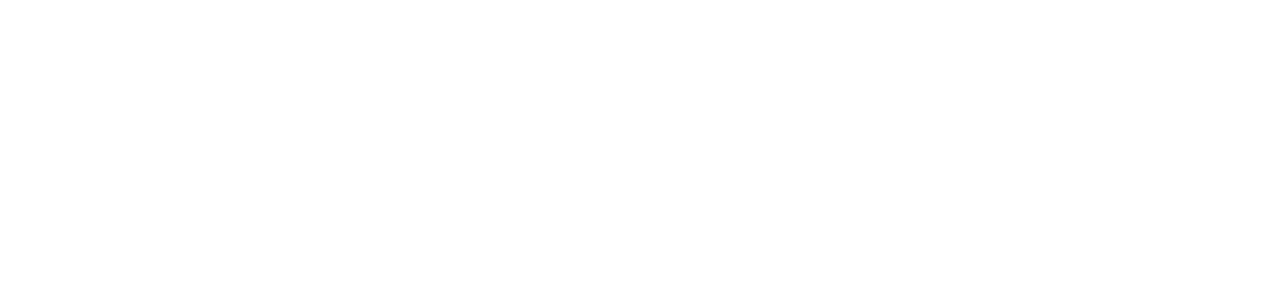
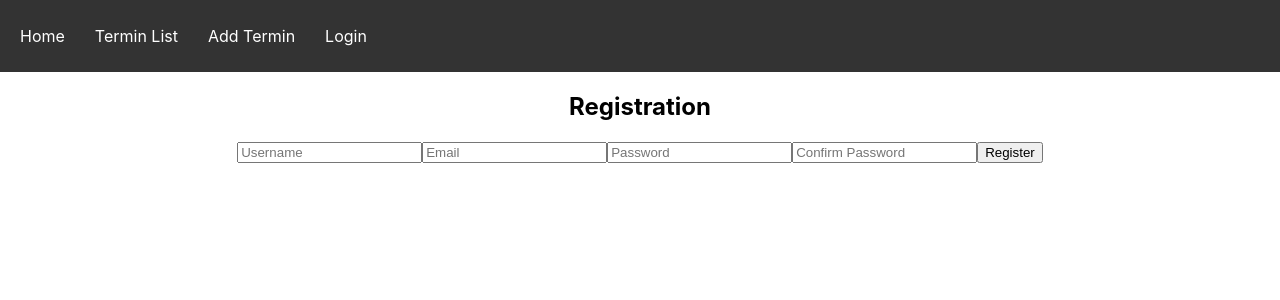
Before and after one commit to BlazheManev/frontend-services-sua, a React (Create React App) app: page /Register in a window 1280 px wide. Before the commit this address led to /404. Shown: the top 300 px of the page. Built offline with nearby package versions, Linux system fonts and the light colour scheme.

Commit message:
Login in register

```diff
--- a/src/App.tsx
+++ b/src/App.tsx
@@ -1,5 +1,5 @@
 import React from 'react';
-import './App.css';
+import './styles/App.css';
 import {Routes} from 'react-router-dom';     //TO JE NAMESTO SWITCH
 import {Route} from 'react-router-dom';
 import {Navigate} from 'react-router-dom';   //TO JE NAMESTO REDIRECT
@@ -7,18 +7,25 @@
 import {Helmet} from 'react-helmet';
 import TerminiList from './pages/TerminiList';
 import AddTerminForm from './pages/AddTerminForm';
+import Navbar from './Navbar';
+import LoginForm from './pages/Login';
+import RegistrationForm from './pages/RegisterForm';
 
 function App() {
   return (
     <Router>
+
       <Helmet><title>SUA-Services</title></Helmet>
       <div className = "App">
+      <Navbar/>
         <Routes>
 
           <Route path="/" element={<p>Osnovna stran</p>} />
 
           <Route path="/TerminiList" element={<TerminiList></TerminiList>} />
           <Route path="/AddTerminForm" element={<AddTerminForm></AddTerminForm>} />
+          <Route path="/Login" element={<LoginForm></LoginForm>} />
+          <Route path="/Register" element={<RegistrationForm></RegistrationForm>} />
 
           <Route  path="*" element={<Navigate to="/404"/>} />
 
--- /dev/null
+++ b/src/Navbar.tsx
@@ -0,0 +1,26 @@
+import React from 'react';
+import { Link } from 'react-router-dom';
+import './styles/Navbar.css';
+
+function Navbar() {
+  return (
+    <nav className="navbar">
+      <ul className="navbar-nav">
+        <li className="nav-item">
+          <Link to="/" className="nav-link">Home</Link>
+        </li>
+        <li className="nav-item">
+          <Link to="/TerminiList" className="nav-link">Termin List</Link>
+        </li>
+        <li className="nav-item">
+          <Link to="/AddTerminForm" className="nav-link">Add Termin</Link>
+        </li>
+        <li className="nav-item">
+          <Link to="/login" className="nav-link">Login</Link>
+        </li>
+      </ul>
+    </nav>
+  );
+}
+
+export default Navbar;
--- /dev/null
+++ b/src/pages/Login.tsx
@@ -0,0 +1,51 @@
+// LoginForm.tsx
+import React, { useState } from 'react';
+import axios from 'axios';
+
+const LoginForm: React.FC = () => {
+  const [username, setUsername] = useState('');
+  const [password, setPassword] = useState('');
+
+  const handleLogin = async (e: React.FormEvent<HTMLFormElement>) => {
+    e.preventDefault();
+
+    try {
+      const response = await axios.post(
+        'http://localhost:11002/user/login',
+        {
+          username,
+          password,
+        }
+      );
+
+      console.log('Login success:', response.data);
+      // Handle success: redirect to TerminiList
+    } catch (error) {
+      console.error('Login error:', error);
+      // Handle error: show message, set state, etc.
+    }
+  };
+
+  return (
+    <div>
+      <h2>Login</h2>
+      <form onSubmit={handleLogin}>
+        <input
+          type="text"
+          placeholder="Username"
+          value={username}
+          onChange={(e) => setUsername(e.target.value)}
+        />
+        <input
+          type="password"
+          placeholder="Password"
+          value={password}
+          onChange={(e) => setPassword(e.target.value)}
+        />
+        <button type="submit">Login</button>
+      </form>
+    </div>
+  );
+};
+
+export default LoginForm;
--- /dev/null
+++ b/src/pages/RegisterForm.tsx
@@ -0,0 +1,49 @@
+// RegistrationForm.tsx
+import React, { useState } from 'react';
+
+const RegistrationForm: React.FC = () => {
+  const [username, setUsername] = useState('');
+  const [email, setEmail] = useState('');
+  const [password, setPassword] = useState('');
+  const [confirmPassword, setConfirmPassword] = useState('');
+
+  const handleRegister = (e: React.FormEvent<HTMLFormElement>) => {
+    e.preventDefault();
+    // Implement your registration logic here using form data
+  };
+
+  return (
+    <div>
+      <h2>Registration</h2>
+      <form onSubmit={handleRegister}>
+        <input
+          type="text"
+          placeholder="Username"
+          value={username}
+          onChange={(e) => setUsername(e.target.value)}
+        />
+        <input
+          type="email"
+          placeholder="Email"
+          value={email}
+          onChange={(e) => setEmail(e.target.value)}
+        />
+        <input
+          type="password"
+          placeholder="Password"
+          value={password}
+          onChange={(e) => setPassword(e.target.value)}
+        />
+        <input
+          type="password"
+          placeholder="Confirm Password"
+          value={confirmPassword}
+          onChange={(e) => setConfirmPassword(e.target.value)}
+        />
+        <button type="submit">Register</button>
+      </form>
+    </div>
+  );
+};
+
+export default RegistrationForm;
--- /dev/null
+++ b/src/styles/Navbar.css
@@ -0,0 +1,25 @@
+.navbar {
+    background-color: #333;
+    padding: 10px;
+  }
+
+  .navbar-nav {
+    list-style-type: none;
+    padding: 0;
+    display: flex;
+  }
+
+  .nav-item {
+    margin-right: 10px;
+  }
+
+  .nav-link {
+    color: white;
+    text-decoration: none;
+    padding: 5px 10px;
+    border-radius: 5px;
+  }
+
+  .nav-link:hover {
+    background-color: #555;
+  }
```
Also changed, not shown: src/styles/App.css (renamed from src/App.css), 1 other file (tests, documents, lock files or other folders).
